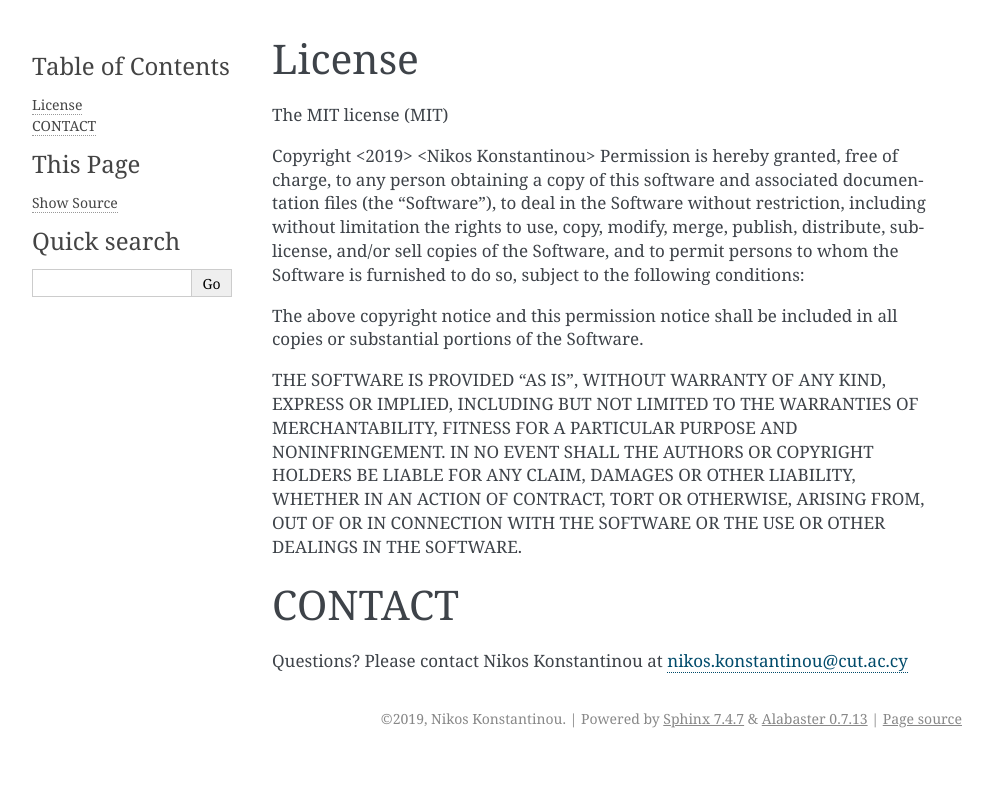
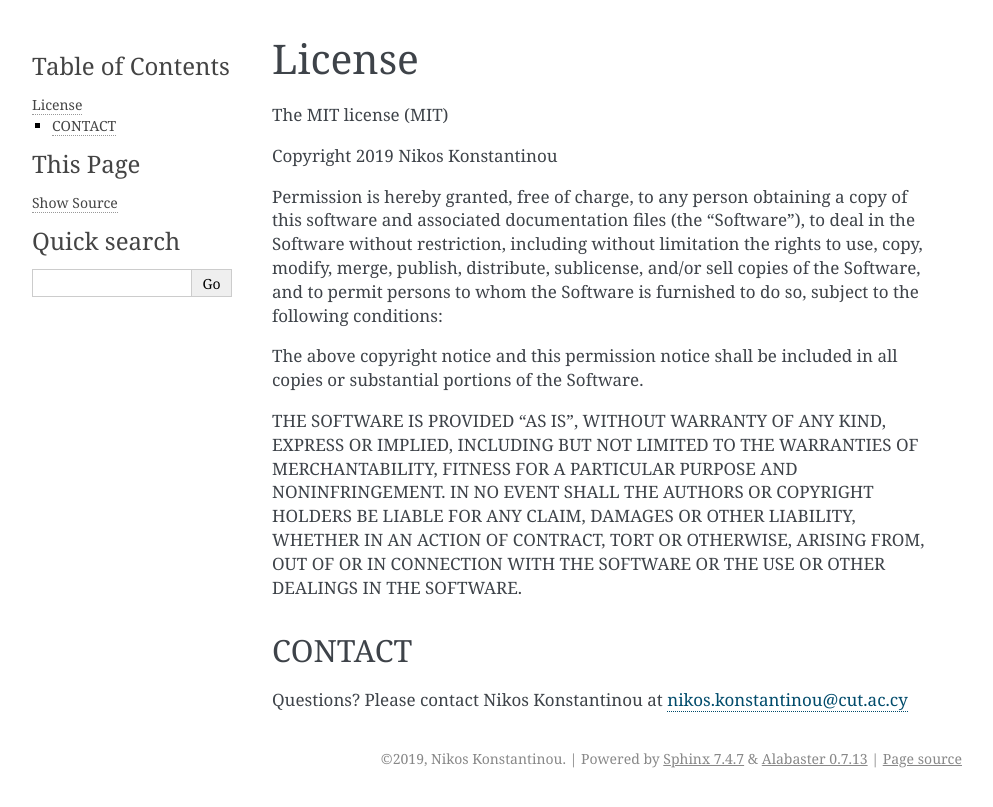
Before and after one commit to nkonstantinou/BaCS_lab_manual, a Sphinx documentation site: the page built from source/license.rst, in a window 1280 px wide. Shown: the top 807 px of the page, without its empty margins (148-1141 px from the left). Built offline with Sphinx 7.4.7, drawn with Linux system fonts in a browser that asks for light colours; pages that are not in the unit, such as notebooks, are missing from menus; part of the change alters nothing that is shown.

```diff
--- a/source/license.rst
+++ b/source/license.rst
@@ -3,7 +3,8 @@ License
 
 The MIT license (MIT)
 
-Copyright <2019> <Nikos Konstantinou>
+Copyright 2019 Nikos Konstantinou
+
 Permission is hereby granted, free of charge, to any person obtaining a copy of this software and associated documentation files (the "Software"), to deal in the Software without restriction, including without limitation the rights to use, copy, modify, merge, publish, distribute, sublicense, and/or sell copies of the Software, and to permit persons to whom the Software is furnished to do so, subject to the following conditions:
 
 The above copyright notice and this permission notice shall be included in all copies or substantial portions of the Software.
@@ -11,5 +12,5 @@ The above copyright notice and this permission notice shall be included in all c
 THE SOFTWARE IS PROVIDED "AS IS", WITHOUT WARRANTY OF ANY KIND, EXPRESS OR IMPLIED, INCLUDING BUT NOT LIMITED TO THE WARRANTIES OF MERCHANTABILITY, FITNESS FOR A PARTICULAR PURPOSE AND NONINFRINGEMENT. IN NO EVENT SHALL THE AUTHORS OR COPYRIGHT HOLDERS BE LIABLE FOR ANY CLAIM, DAMAGES OR OTHER LIABILITY, WHETHER IN AN ACTION OF CONTRACT, TORT OR OTHERWISE, ARISING FROM, OUT OF OR IN CONNECTION WITH THE SOFTWARE OR THE USE OR OTHER DEALINGS IN THE SOFTWARE.
 
 CONTACT
-========
+^^^^^^^
 Questions? Please contact Nikos Konstantinou at nikos.konstantinou@cut.ac.cy
```
